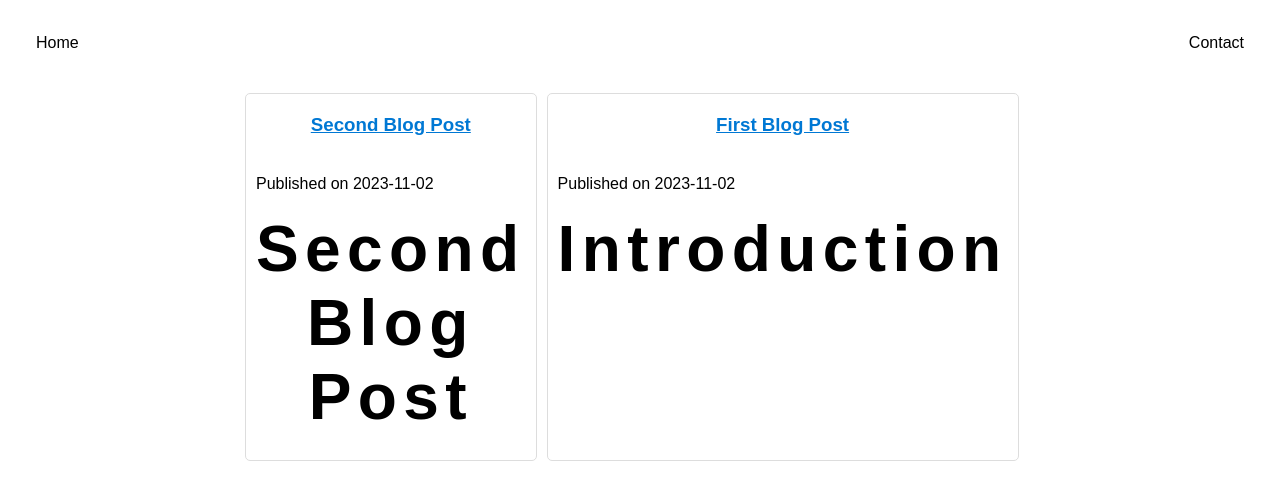
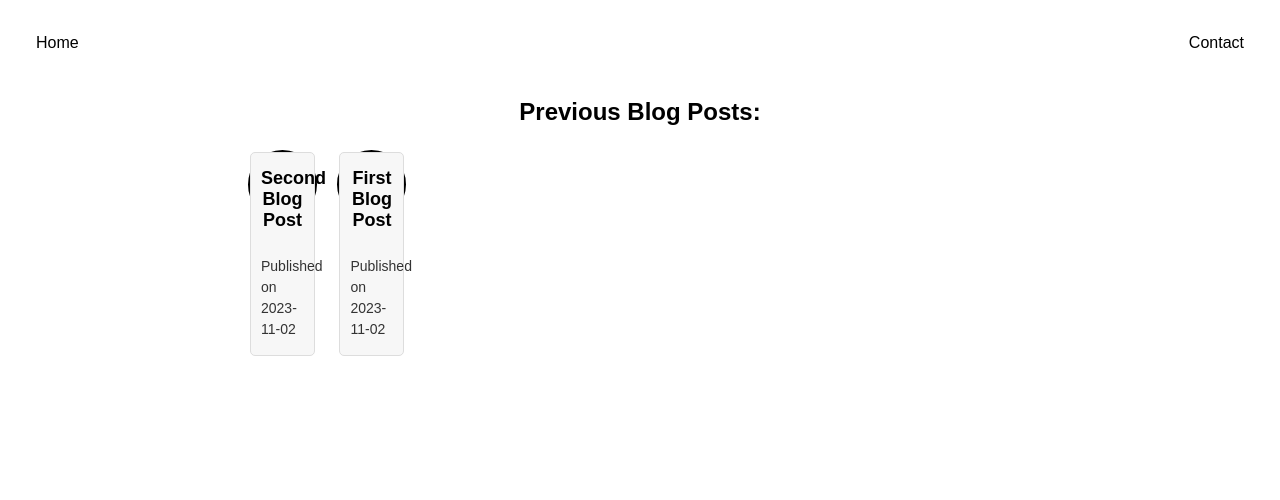
Before and after one commit to rca0/rca0.github.io, a Jekyll site: the page built from blog.html, in a window 1280 px wide. Shown: the top 500 px of the page. Built offline with Jekyll 4.4.1, drawn with Linux system fonts in a browser that asks for light colours.

Commit message:
feat: use post links as list

```diff
--- a/blog.html
+++ b/blog.html
@@ -15,16 +15,19 @@
         <a class="left" href="/">Home</a>
         <a class="right" href="mailto:{{ site.email }}">Contact</a>
     </div>
-    <main>
-        <div class="column-card">
+    <main class="main">
+        {{ content }}
+        <h2>Previous Blog Posts:</h2>
+        <ul class="post-list">
             {% for post in site.posts %}
-                <div class="card">
-                    <h3><a href="{{ post.url }}">{{ post.title }}</a></h3>
-                    <p class="post-date">Published on {{ post.date | date: "%Y-%m-%d" }}</p>
-                    <p>{{ post.excerpt }}</p>
-                </div>
+                <li class="post-item">
+                    <a class="post-link" href="{{ post.url }}">
+                        <h3 class="post-title">{{ post.title }}</h3>
+                        <p class="post-date">Published on {{ post.date | date: "%Y-%m-%d" }}</p>
+                    </a>
+                </li>
             {% endfor %}
-        </div>
+        </ul>
     </main>
 </body>
 </html>
--- a/css/front.css
+++ b/css/front.css
@@ -120,38 +120,37 @@
     border-color: black; /* Change the underline color on hover */
 }
 
-/* CSS for Responsive Column Cards */
-.column-card {
-    display: flex;
-    flex-wrap: wrap;
-    justify-content: flex-start;
+/* Style for the list of previous blog posts */
+.post-list {
+    list-style: none;
+    padding: 0;
 }
 
-.card {
-    flex: 0 0 calc(33.33% - 10px); /* Adjust the width as needed */
-    margin: 5px;
+.post-item {
+    margin-bottom: 20px;
+}
+
+.post-link {
+    text-decoration: none;
+    color: #333; /* Change link color */
+    display: block;
     padding: 10px;
-    background-color: white;
+    background-color: #f7f7f7; /* Add a light background color to each post item */
     border: 1px solid #ddd;
     border-radius: 5px;
-    text-align: center;
-    transition: transform 0.2s;
-    box-sizing: border-box;
+    transition: background-color 0.2s;
 }
 
-.card:hover {
-    transform: scale(1.05);
+.post-link:hover {
+    background-color: #e7e7e7; /* Change background color on hover */
 }
 
-/* Media queries for responsiveness */
-@media screen and (max-width: 768px) {
-    .card {
-        flex: 0 0 calc(50% - 10px); /* Adjust the width for smaller screens */
-    }
+.post-title {
+    font-size: 18px; /* Decrease font size for post titles */
+    margin: 5px 0;
 }
 
-@media screen and (max-width: 480px) {
-    .card {
-        flex: 0 0 calc(100% - 10px); /* Adjust the width for mobile screens */
-    }
+.post-date {
+    font-size: 14px; /* Decrease font size for post dates */
+    margin: 5px 0;
 }
```
